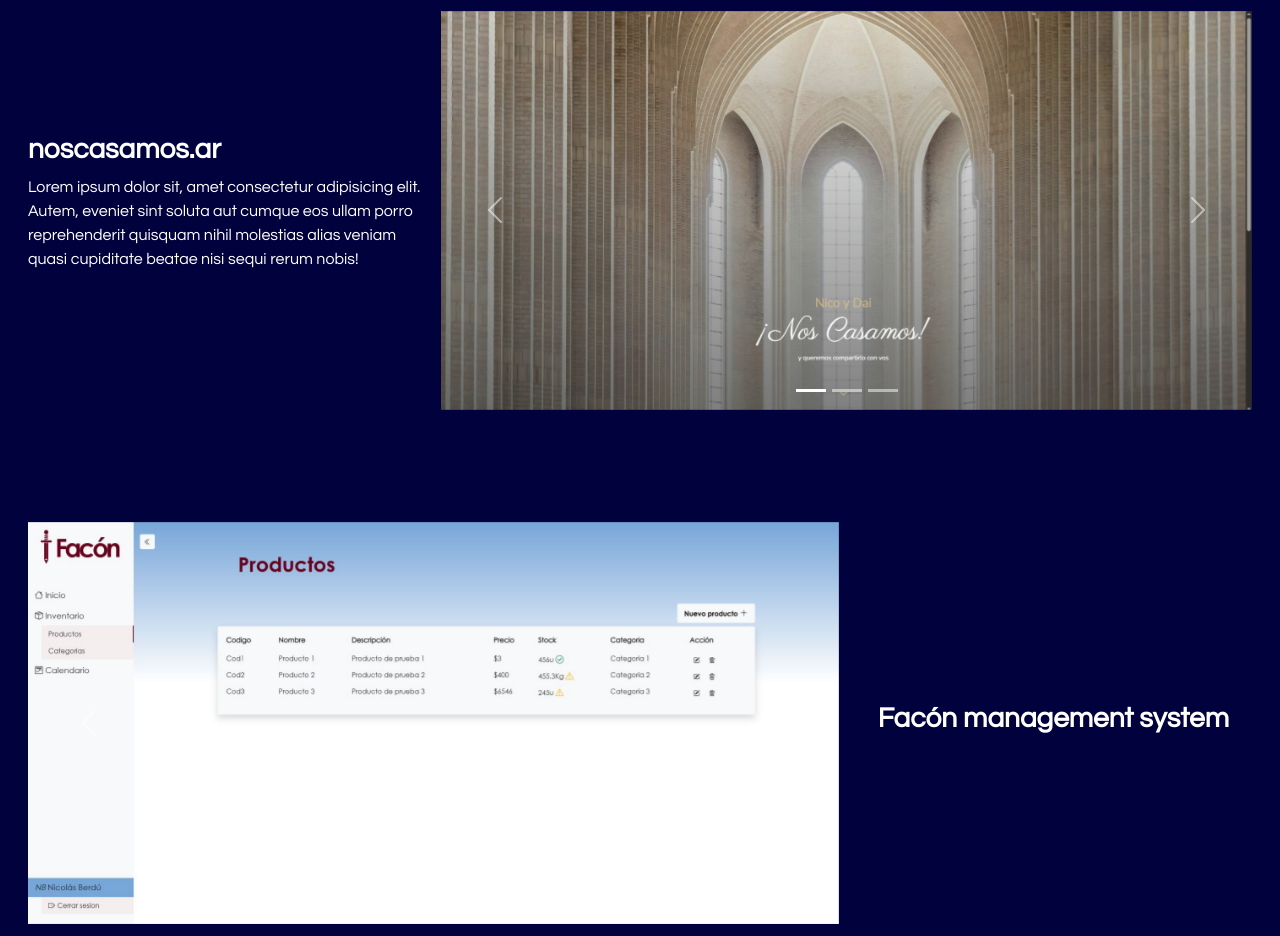
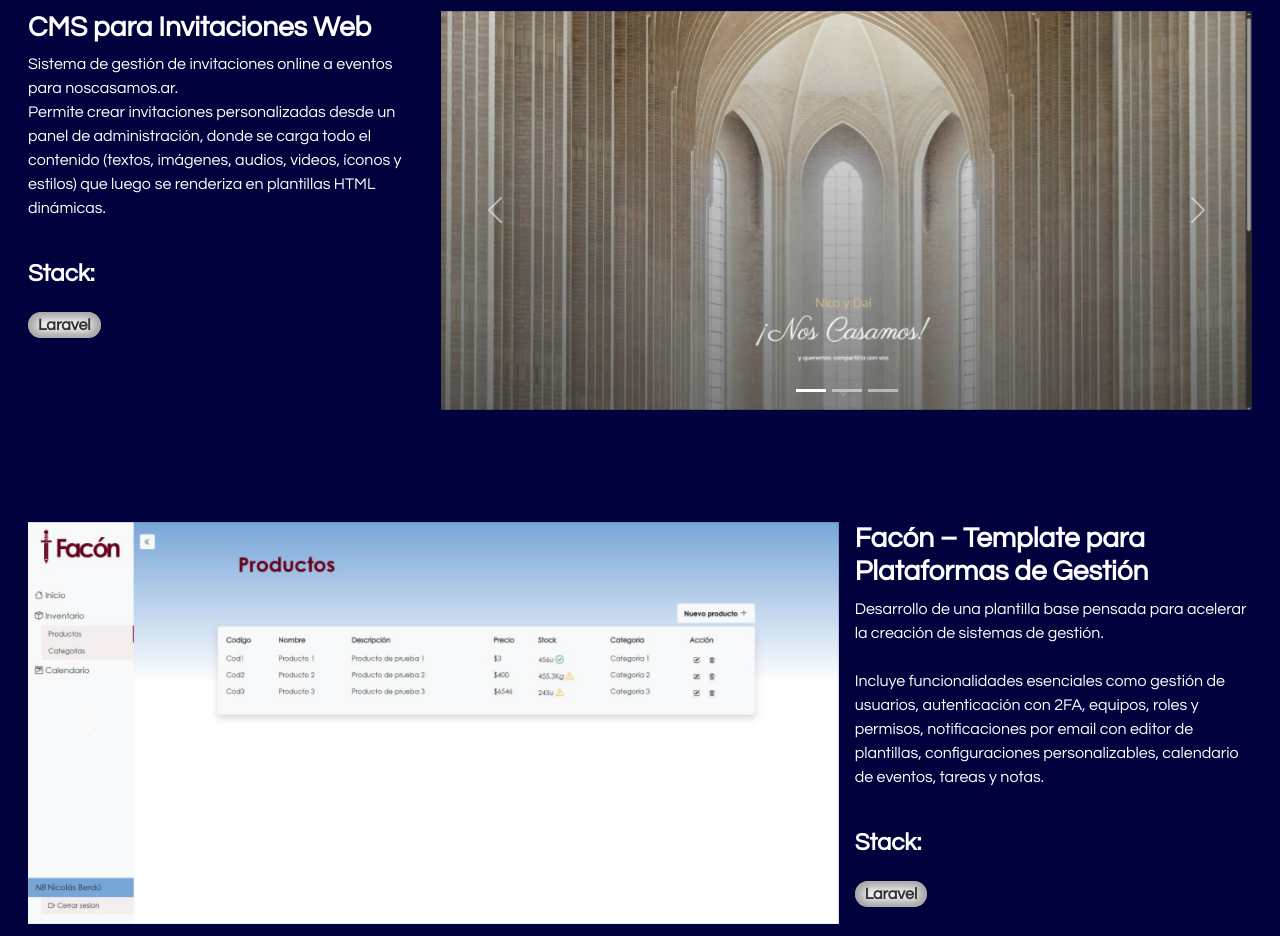
Before and after one commit to berdunicolas/berdunicolas.github.io, a plain HTML site: page index.html in a window 1280 px wide. Shown: the part 2324-3260 px from the top of the page. Drawn offline with Linux system fonts and the light colour scheme.

Commit message:
Portfolio content

```diff
--- a/assets/css/main.css
+++ b/assets/css/main.css
@@ -498,6 +498,15 @@ h6, h6 > * {
     }
 }
 
+.t-badge{
+    border: solid 0px !important;
+    background-color: var(--t-primary);
+    box-shadow: inset 0 0 10px 7px var(--t-dark-4);
+    padding: 5px 10px;
+    font-weight: bold;
+    color: var(--t-dark) !important;
+}
+
 
 /*
 
--- a/index.html
+++ b/index.html
@@ -159,7 +159,7 @@
             <header class="text-center">
                 <h2>Portafolio</h2>
                 <div class="py-5">
-                    <div class="row flex-xl-row-reverse flex-column align-items-center">
+                    <div class="row flex-xl-row-reverse flex-column align-items-stretch">
                         <div id="noscasamos-preview" class="carousel slide col-10 col-xl-8 p-2">
                             <div class="carousel-indicators">
                                 <button type="button" data-bs-target="#carouselExampleIndicators" data-bs-slide-to="0" class="active" aria-current="true" aria-label="Slide 1"></button>
@@ -187,15 +187,20 @@
                             </button>
                         </div>
                         <div class="col-10 col-xl-4 text-start p-2">
-                            <h3>noscasamos.ar</h3>
-                            <p>Lorem ipsum dolor sit, amet consectetur adipisicing elit. Autem, eveniet sint soluta aut cumque eos ullam porro reprehenderit quisquam nihil molestias alias veniam quasi cupiditate beatae nisi sequi rerum nobis!</p>
+                            <h3>CMS para Invitaciones Web</h3>
+                            <p>Sistema de gestión de invitaciones online a eventos para noscasamos.ar. <br> Permite crear invitaciones personalizadas desde un panel de administración, donde se carga todo el contenido (textos, imágenes, audios, videos, íconos y estilos) que luego se renderiza en plantillas HTML dinámicas.</p>
+                            <br>
+                            <h4 class="mb-4">Stack:</h4>
+                            <p>
+                                <span class="t-badge rounded-pill">Laravel</span>
+                            </p>
                         </div>
                     </div>
 
                 </div>
                 <div class="py-5">
 
-                    <div class="row flex-xl-row flex-column align-items-center">
+                    <div class="row flex-xl-row flex-column align-items-stretch">
                         <div class="col-10 col-xl-8 p-2">
                             <div id="facon-preview" class="carousel slide">
                                 <div class="carousel-indicators">
@@ -216,8 +221,18 @@
                                 </button>
                             </div>
                         </div>
-                        <div class="col-10 col-xl-4 p-2">
-                            <h3>Facón management system</h3>
+                        <div class="col-10 col-xl-4 p-2 text-start">
+                            <h3>Facón – Template para Plataformas de Gestión</h3>
+                            <p>
+                                Desarrollo de una plantilla base pensada para acelerar la creación de sistemas de gestión.
+                                <br><br>
+                                Incluye funcionalidades esenciales como gestión de usuarios, autenticación con 2FA, equipos, roles y permisos, notificaciones por email con editor de plantillas, configuraciones personalizables, calendario de eventos, tareas y notas.
+                            </p>
+                            <br>
+                            <h4 class="mb-4">Stack:</h4>
+                            <p>
+                                <span class="t-badge rounded-pill">Laravel</span>
+                            </p>
                         </div>
                     </div>
 
```
